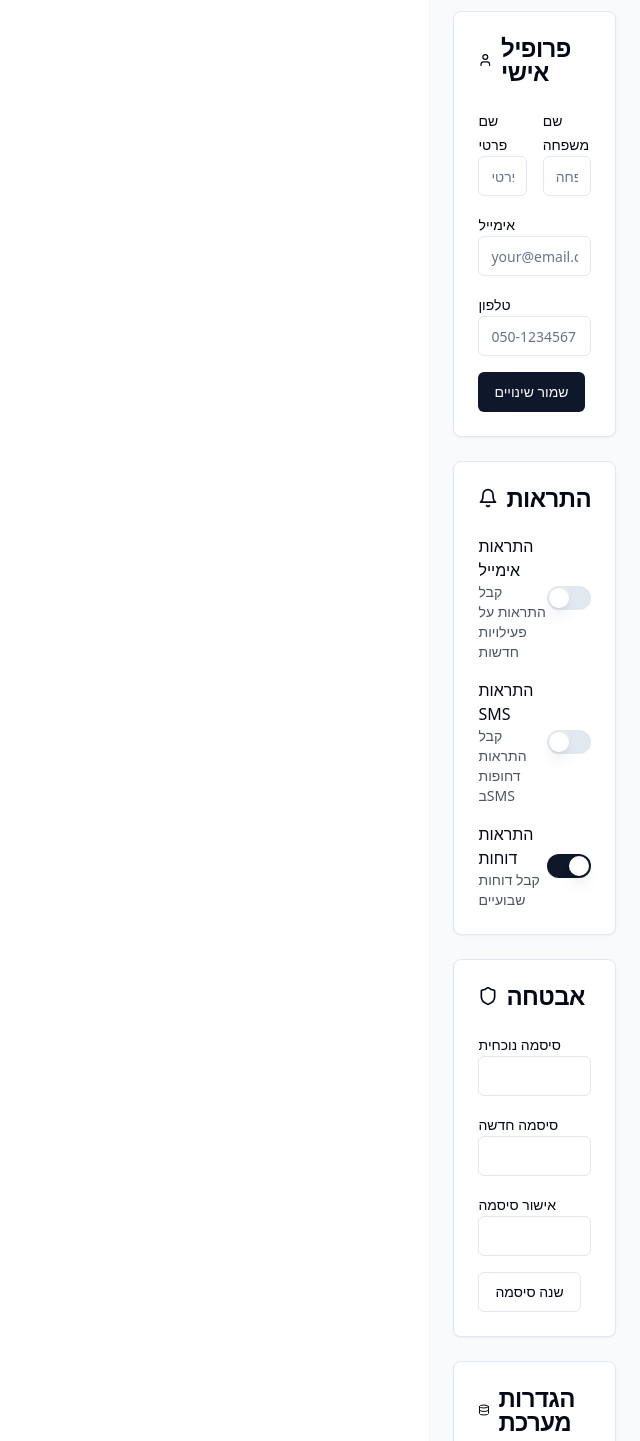
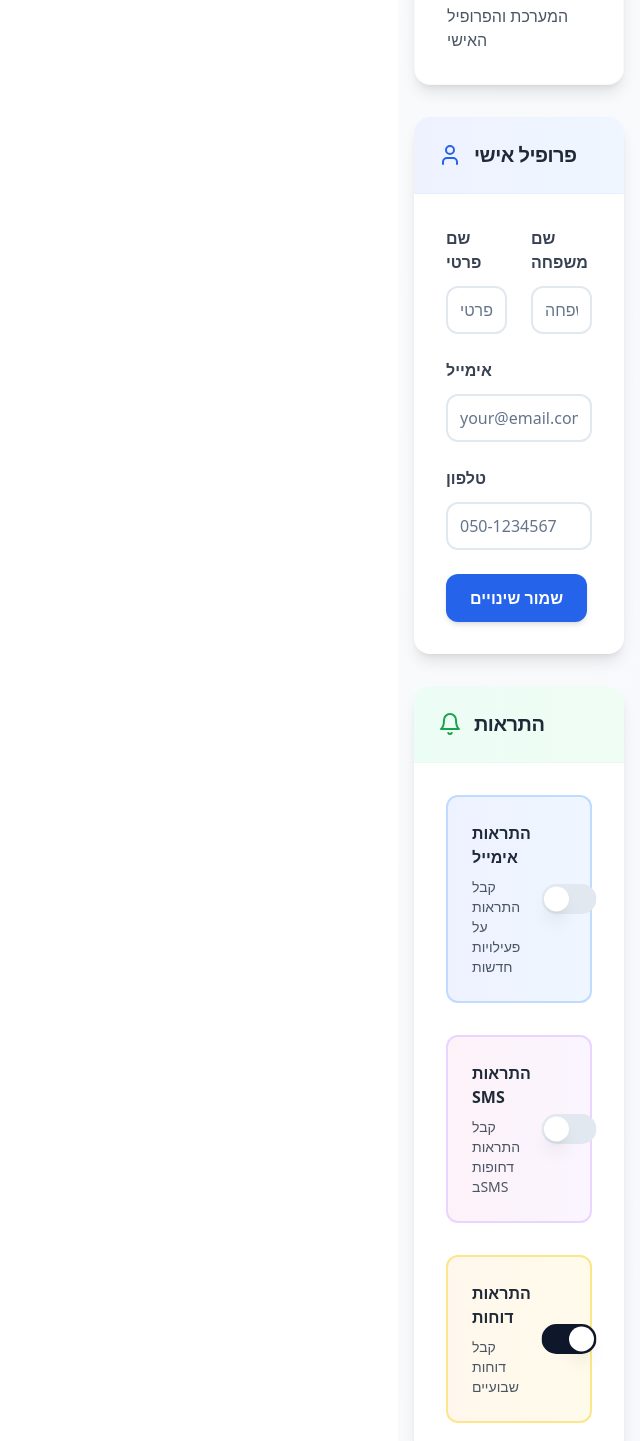
Before and after one commit to nivcomp/attentive-customer-compass, a React (Vite) app: page /settings in a window 1280 px wide. Shown: the part 129-1570 px from the top of the page, without its empty margins (640-1280 px from the left). Built offline with nearby package versions, Linux system fonts and the light colour scheme.

Commit message:
Fix: Make Settings page full width
- Removed `container mx-auto` from Settings page.
- Added `w-full` to make the page take full width.
- Adjusted padding and spacing for responsiveness.
- Improved tab layout and styling.

```diff
--- a/src/pages/Settings.tsx
+++ b/src/pages/Settings.tsx
@@ -9,112 +9,162 @@ import { Settings as SettingsIcon, User, Bell, Shield, Database } from "lucide-r
 
 const Settings = () => {
   return (
-    <div className="container mx-auto p-6 space-y-6">
-      <div>
-        <h1 className="text-3xl font-bold text-gray-900">הגדרות</h1>
-        <p className="text-gray-600 mt-2">ניהול הגדרות המערכת והפרופיל האישי</p>
+    <div className="min-h-screen bg-gradient-to-br from-gray-50 to-blue-50/30 w-full">
+      <div className="w-full px-4 py-4 md:py-6 lg:py-8 max-w-7xl mx-auto">
+        {/* Header */}
+        <div className="bg-white rounded-2xl shadow-lg border border-gray-100/50 mb-6 md:mb-8">
+          <div className="p-4 md:p-6 lg:p-8">
+            <div className="flex items-center gap-3 mb-2">
+              <SettingsIcon className="h-6 w-6 md:h-8 md:w-8 text-blue-600" />
+              <h1 className="text-xl md:text-2xl lg:text-3xl font-bold text-gray-900">הגדרות</h1>
+            </div>
+            <p className="text-sm md:text-base text-gray-600">ניהול הגדרות המערכת והפרופיל האישי</p>
+          </div>
         </div>
 
-      <div className="grid gap-6">
-        <Card>
-          <CardHeader>
-            <CardTitle className="flex items-center gap-2">
-              <User className="h-5 w-5" />
+        <div className="grid gap-6 md:gap-8">
+          <Card className="border-0 shadow-lg rounded-2xl overflow-hidden">
+            <CardHeader className="pb-4 md:pb-6 bg-gradient-to-l from-blue-50 to-indigo-50 border-b border-blue-100/50">
+              <CardTitle className="flex items-center gap-3 text-lg md:text-xl text-gray-800">
+                <User className="h-5 w-5 md:h-6 md:w-6 text-blue-600" />
                 פרופיל אישי
               </CardTitle>
             </CardHeader>
-          <CardContent className="space-y-4">
-            <div className="grid grid-cols-2 gap-4">
-              <div>
-                <Label htmlFor="firstName">שם פרטי</Label>
-                <Input id="firstName" placeholder="הכנס שם פרטי" />
+            <CardContent className="p-4 md:p-6 lg:p-8 space-y-4 md:space-y-6">
+              <div className="grid grid-cols-1 lg:grid-cols-2 gap-4 md:gap-6">
+                <div className="space-y-3">
+                  <Label htmlFor="firstName" className="text-sm md:text-base font-semibold text-gray-700">שם פרטי</Label>
+                  <Input
+                    id="firstName"
+                    placeholder="הכנס שם פרטי"
+                    className="h-11 md:h-12 text-sm md:text-base border-2 focus:border-blue-500 rounded-xl"
+                  />
                 </div>
-              <div>
-                <Label htmlFor="lastName">שם משפחה</Label>
-                <Input id="lastName" placeholder="הכנס שם משפחה" />
+                <div className="space-y-3">
+                  <Label htmlFor="lastName" className="text-sm md:text-base font-semibold text-gray-700">שם משפחה</Label>
+                  <Input
+                    id="lastName"
+                    placeholder="הכנס שם משפחה"
+                    className="h-11 md:h-12 text-sm md:text-base border-2 focus:border-blue-500 rounded-xl"
+                  />
                 </div>
               </div>
-            <div>
-              <Label htmlFor="email">אימייל</Label>
-              <Input id="email" type="email" placeholder="your@email.com" />
+              <div className="space-y-3">
+                <Label htmlFor="email" className="text-sm md:text-base font-semibold text-gray-700">אימייל</Label>
+                <Input
+                  id="email"
+                  type="email"
+                  placeholder="your@email.com"
+                  className="h-11 md:h-12 text-sm md:text-base border-2 focus:border-blue-500 rounded-xl"
+                />
               </div>
-            <div>
-              <Label htmlFor="phone">טלפון</Label>
-              <Input id="phone" placeholder="050-1234567" />
+              <div className="space-y-3">
+                <Label htmlFor="phone" className="text-sm md:text-base font-semibold text-gray-700">טלפון</Label>
+                <Input
+                  id="phone"
+                  placeholder="050-1234567"
+                  className="h-11 md:h-12 text-sm md:text-base border-2 focus:border-blue-500 rounded-xl"
+                />
               </div>
-            <Button>שמור שינויים</Button>
+              <Button className="bg-blue-600 hover:bg-blue-700 text-white px-6 py-3 h-auto text-base font-semibold rounded-xl shadow-md hover:shadow-lg transition-all duration-200">
+                שמור שינויים
+              </Button>
             </CardContent>
           </Card>
 
-        <Card>
-          <CardHeader>
-            <CardTitle className="flex items-center gap-2">
-              <Bell className="h-5 w-5" />
+          <Card className="border-0 shadow-lg rounded-2xl overflow-hidden">
+            <CardHeader className="pb-4 md:pb-6 bg-gradient-to-l from-green-50 to-emerald-50 border-b border-green-100/50">
+              <CardTitle className="flex items-center gap-3 text-lg md:text-xl text-gray-800">
+                <Bell className="h-5 w-5 md:h-6 md:w-6 text-green-600" />
                 התראות
               </CardTitle>
             </CardHeader>
-          <CardContent className="space-y-4">
-            <div className="flex items-center justify-between">
-              <div>
-                <p className="font-medium">התראות אימייל</p>
-                <p className="text-sm text-gray-600">קבל התראות על פעילויות חדשות</p>
+            <CardContent className="p-4 md:p-6 lg:p-8 space-y-6 md:space-y-8">
+              <div className="flex flex-col sm:flex-row sm:items-center justify-between gap-4 p-4 md:p-6 bg-gradient-to-l from-blue-50 to-indigo-50 rounded-xl border-2 border-blue-200">
+                <div className="flex-1">
+                  <p className="font-semibold text-sm md:text-base text-gray-800 mb-1 md:mb-2">התראות אימייל</p>
+                  <p className="text-xs md:text-sm text-gray-600">קבל התראות על פעילויות חדשות</p>
                 </div>
-              <Switch />
+                <Switch className="scale-110 md:scale-125" />
               </div>
-            <div className="flex items-center justify-between">
-              <div>
-                <p className="font-medium">התראות SMS</p>
-                <p className="text-sm text-gray-600">קבל התראות דחופות בSMS</p>
+              <div className="flex flex-col sm:flex-row sm:items-center justify-between gap-4 p-4 md:p-6 bg-gradient-to-l from-purple-50 to-pink-50 rounded-xl border-2 border-purple-200">
+                <div className="flex-1">
+                  <p className="font-semibold text-sm md:text-base text-gray-800 mb-1 md:mb-2">התראות SMS</p>
+                  <p className="text-xs md:text-sm text-gray-600">קבל התראות דחופות בSMS</p>
                 </div>
-              <Switch />
+                <Switch className="scale-110 md:scale-125" />
               </div>
-            <div className="flex items-center justify-between">
-              <div>
-                <p className="font-medium">התראות דוחות</p>
-                <p className="text-sm text-gray-600">קבל דוחות שבועיים</p>
+              <div className="flex flex-col sm:flex-row sm:items-center justify-between gap-4 p-4 md:p-6 bg-gradient-to-l from-amber-50 to-orange-50 rounded-xl border-2 border-amber-200">
+                <div className="flex-1">
+                  <p className="font-semibold text-sm md:text-base text-gray-800 mb-1 md:mb-2">התראות דוחות</p>
+                  <p className="text-xs md:text-sm text-gray-600">קבל דוחות שבועיים</p>
                 </div>
-              <Switch defaultChecked />
+                <Switch defaultChecked className="scale-110 md:scale-125" />
               </div>
             </CardContent>
           </Card>
 
-        <Card>
-          <CardHeader>
-            <CardTitle className="flex items-center gap-2">
-              <Shield className="h-5 w-5" />
+          <Card className="border-0 shadow-lg rounded-2xl overflow-hidden">
+            <CardHeader className="pb-4 md:pb-6 bg-gradient-to-l from-red-50 to-pink-50 border-b border-red-100/50">
+              <CardTitle className="flex items-center gap-3 text-lg md:text-xl text-gray-800">
+                <Shield className="h-5 w-5 md:h-6 md:w-6 text-red-600" />
                 אבטחה
               </CardTitle>
             </CardHeader>
-          <CardContent className="space-y-4">
-            <div>
-              <Label htmlFor="currentPassword">סיסמה נוכחית</Label>
-              <Input id="currentPassword" type="password" />
+            <CardContent className="p-4 md:p-6 lg:p-8 space-y-4 md:space-y-6">
+              <div className="space-y-3">
+                <Label htmlFor="currentPassword" className="text-sm md:text-base font-semibold text-gray-700">סיסמה נוכחית</Label>
+                <Input
+                  id="currentPassword"
+                  type="password"
+                  className="h-11 md:h-12 text-sm md:text-base border-2 focus:border-blue-500 rounded-xl"
+                />
               </div>
-            <div>
-              <Label htmlFor="newPassword">סיסמה חדשה</Label>
-              <Input id="newPassword" type="password" />
+              <div className="space-y-3">
+                <Label htmlFor="newPassword" className="text-sm md:text-base font-semibold text-gray-700">סיסמה חדשה</Label>
+                <Input
+                  id="newPassword"
+                  type="password"
+                  className="h-11 md:h-12 text-sm md:text-base border-2 focus:border-blue-500 rounded-xl"
+                />
               </div>
-            <div>
-              <Label htmlFor="confirmPassword">אישור סיסמה</Label>
-              <Input id="confirmPassword" type="password" />
+              <div className="space-y-3">
+                <Label htmlFor="confirmPassword" className="text-sm md:text-base font-semibold text-gray-700">אישור סיסמה</Label>
+                <Input
+                  id="confirmPassword"
+                  type="password"
+                  className="h-11 md:h-12 text-sm md:text-base border-2 focus:border-blue-500 rounded-xl"
+                />
               </div>
-            <Button variant="outline">שנה סיסמה</Button>
+              <Button
+                variant="outline"
+                className="border-2 border-red-200 text-red-700 hover:bg-red-50 hover:border-red-300 px-6 py-3 h-auto text-base font-semibold rounded-xl shadow-md hover:shadow-lg transition-all duration-200"
+              >
+                שנה סיסמה
+              </Button>
             </CardContent>
           </Card>
 
-        <Card>
-          <CardHeader>
-            <CardTitle className="flex items-center gap-2">
-              <Database className="h-5 w-5" />
+          <Card className="border-0 shadow-lg rounded-2xl overflow-hidden">
+            <CardHeader className="pb-4 md:pb-6 bg-gradient-to-l from-gray-50 to-slate-50 border-b border-gray-100/50">
+              <CardTitle className="flex items-center gap-3 text-lg md:text-xl text-gray-800">
+                <Database className="h-5 w-5 md:h-6 md:w-6 text-gray-600" />
                 הגדרות מערכת
               </CardTitle>
             </CardHeader>
-          <CardContent>
-            <p className="text-gray-600 text-center py-8">
+            <CardContent className="p-4 md:p-6 lg:p-8">
+              <div className="text-center py-8 md:py-12">
+                <Database className="h-12 w-12 md:h-16 md:w-16 text-gray-400 mx-auto mb-4" />
+                <p className="text-gray-600 text-base md:text-lg font-medium">
                   הגדרות מערכת מתקדמות - בקרוב
                 </p>
+                <p className="text-gray-500 text-sm md:text-base mt-2">
+                  תכונות נוספות יתווספו בעדכונים הבאים
+                </p>
+              </div>
             </CardContent>
           </Card>
+        </div>
       </div>
     </div>
   );
```
Lines whose indentation alone changed are shown as unchanged.
